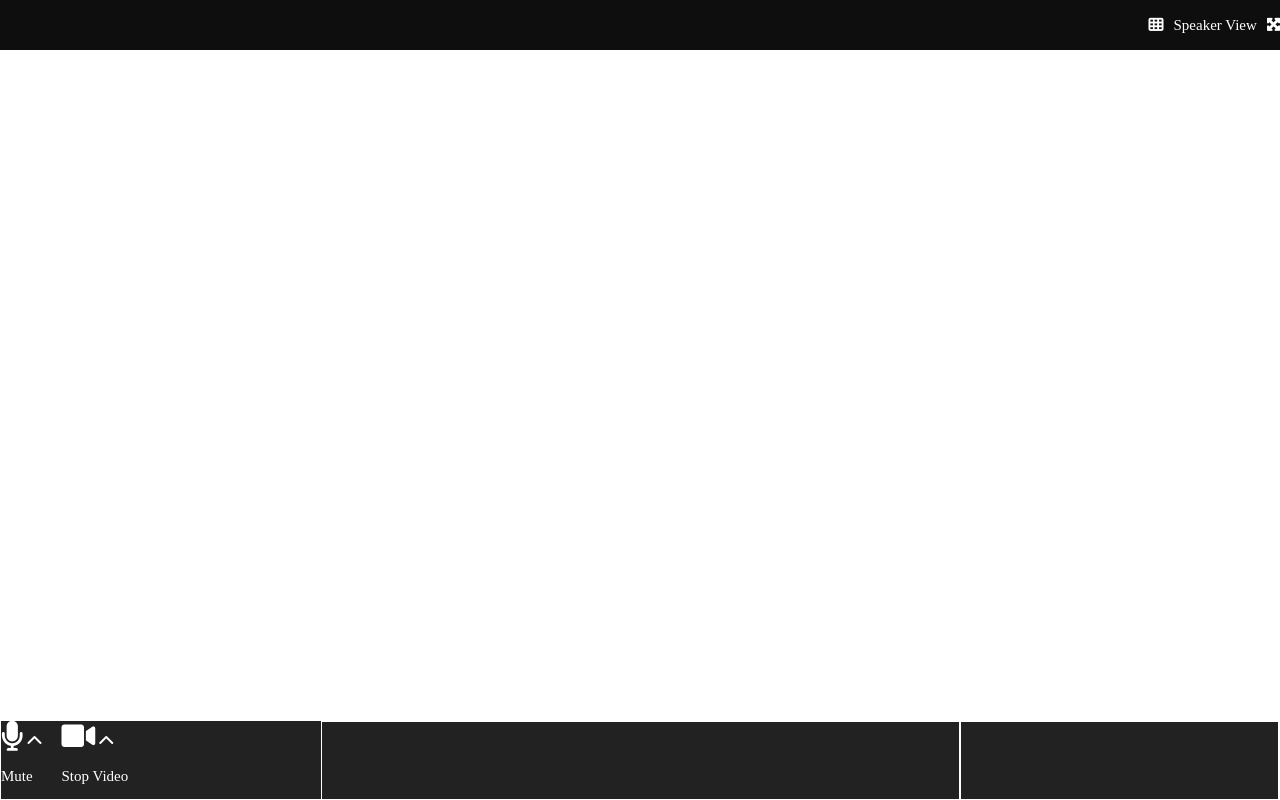
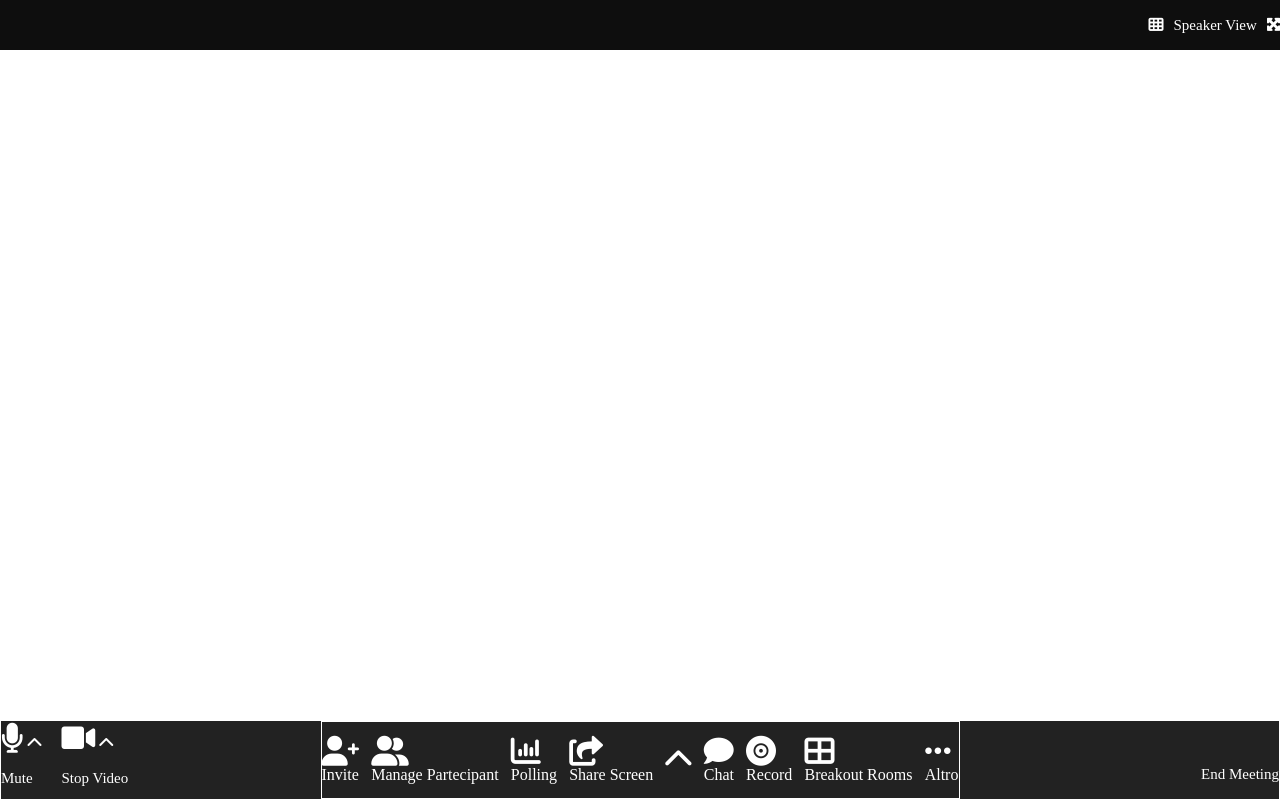
Before and after one commit to Chicco80/html-css-zoom, a plain HTML site: page index.html in a window 1280 px wide. Drawn offline with Linux system fonts and the light colour scheme.

Commit message:
nav-right

```diff
--- a/css/style.css
+++ b/css/style.css
@@ -9,8 +9,8 @@
 }
 .flex-container{
     display: flex;
-    flex-flow: row wrap;
-    align-items:centre;
+    flex-flow: row nowrap;
+    align-items:center;
 }
 
 header{
@@ -45,19 +45,51 @@ footer{
     height: 80px;
     background-color: #222222;
 }
+/* nav-left */
 .nav-left, .nav-right{
-    flex: 0 1 25%;
+
+    height: 100%;
     color: white;
     gap: 20px;
+    width: 25%;
+
+}
+.nav-left{
+    justify-content: flex-start;
     align-items: center;
 }
 .fa-video, .fa-microphone{
     font-size:30px;
+    margin-top: 5px;
 
+}/* nav-center */
+.nav-center{
+   justify-content: space-between;
+    height:100%;
+    flex: 0 1 50%;
 }
-.nav-center{
-    flex: 0 1 50%
+.nav-center ul{
+    height: 100%;
+    list-style-type: none;
+    color: white;
+    justify-content:space-between;
+}
+.nav-center i{
+    font-size: 30px;
+
 }
 .nav-left ul{
     gap: 10px;
 }
+.nav-right{
+    height: 100%;
+    justify-content: flex-end;
+    align-items: flex-end;
+    line-height: 80px;
+}
+.nav-right .end p{
+    color:red;
+    text-align: right;
+    line-height: 80px;
+
+}
--- a/index.html
+++ b/index.html
@@ -36,8 +36,39 @@
             <p>Stop Video</p>
          </div>
       </div>
-      <div class="nav-center debug"></div>
-      <div class="nav-right debug"></div>
+      <div class="nav-center debug">
+          <ul class="flex-container">
+              <li><i class="fa-solid fa-user-plus"></i>
+              <div>Invite</div>
+            </li>
+              <li><i class="fa-solid fa-user-group"></i>
+              <div>Manage Partecipant</div>
+            </li>
+              <li><i class="fa-solid fa-chart-column"></i>
+              <div>Polling</div>
+            </li>
+              <li><i class="fa-solid fa-share-from-square"></i>
+              <div>Share Screen</div>
+            </li>
+              <li><i class="fa-solid fa-chevron-up"></i></li>
+              <li><i class="fa-solid fa-comment"></i>
+              <div>Chat</div>
+            </li>
+              <li><i class="fa-solid fa-record-vinyl"></i>
+              <div>Record</div>
+            </li>
+              <li><i class="fa-solid fa-table-cells-large"></i>
+              <div>Breakout Rooms</div>
+            </li>
+              <li><i class="fa-solid fa-ellipsis"></i>
+              <div>Altro</div>
+            </li>
+          </ul>
+
+      </div>
+      <div class="nav-right flex-container">
+          <p>End Meeting</p>
+        </div>
     </footer>
   </body>
 </html>
```
